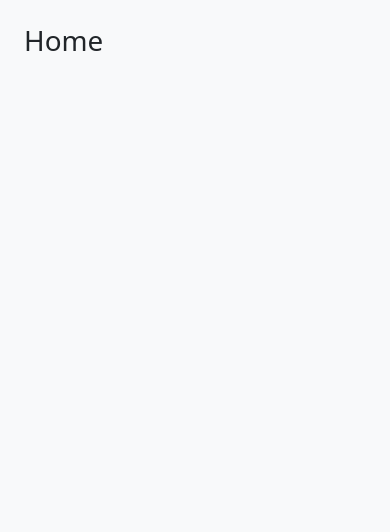
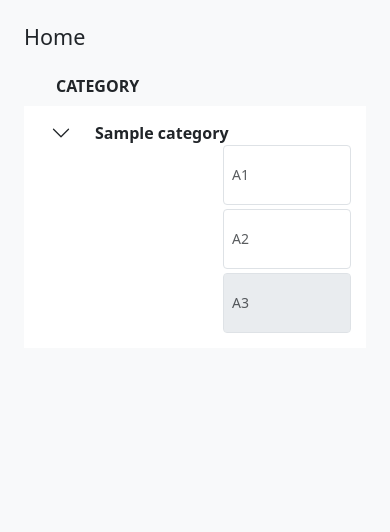
Before and after one commit to dawidkrysa/budget-project, a Flask app: page / in a window 390 px wide. Before the commit the part shown is almost empty. Shown: the top 532 px of the page. Run offline with Flask 3, Linux system fonts and the light colour scheme; tables that the repository leaves empty hold one stand-in row (values such as "Sample post").

Commit message:
Create category view with accordion

```diff
--- /dev/null
+++ b/Python/static/css/home.css
@@ -0,0 +1,30 @@
+.accordion-button {
+    box-shadow: none !important;
+}
+
+/* Ensure even when expanded, it stays white */
+.accordion-button:not(.collapsed) {
+    background-color: white !important;
+    color: inherit !important;
+    box-shadow: none !important;
+}
+
+.accordion-flush .accordion-item {
+  border-bottom: 2px solid #dee2e6; /* default color, but thicker */
+}
+
+@media (max-width: 576px) {
+    .header-labels, .amounts {
+        flex-direction: column;
+        gap: 0.25rem !important;
+        align-items: stretch;
+    }
+    .header-labels span, .amounts input {
+        width: 8rem; /* consistent width for all inputs */
+        flex: 0 0 8rem;
+    }
+    #accordionFlushMain {
+      margin-bottom: 2rem;
+    }
+
+}
--- a/Python/templates/home.html
+++ b/Python/templates/home.html
@@ -1,21 +1,79 @@
 <!DOCTYPE html>
+{% extends "layout.html" %}
+{% block title %}Home{% endblock %}
+{% block content %}
 
 <!-- =========================
-    Extending Base Layout
+    Stylesheets
 ========================== -->
-{% extends "layout.html" %}
+<link href="{{ url_for('static', filename='css/home.css') }}" rel="stylesheet"/>
 
 <!-- =========================
-    Page Title Block
+    Page Title
 ========================== -->
-{% block title %}
-    Home
-{% endblock %}
+<h1 class="h4 mb-4">Home</h1>
 
 <!-- =========================
-    Main Content Block
+    Headers
 ========================== -->
-{% block content %}
-    <!-- Page Heading -->
-    <h1 class="text-2xl font-semibold mb-4">Home</h1>
+<div class="d-flex align-items-center mb-2 px-2" style="gap: 0.5rem;">
+  <!-- Empty space for collapse button -->
+  <div class="header-gap" style="width: 0; margin-right: 1rem;"></div>
+
+  <!-- CATEGORY label aligned with category names -->
+  <span  class="category-label" style="font-weight: bold; flex-grow: 1;">CATEGORY</span>
+
+  <!-- Labels aligned with inputs -->
+  <div class="d-none d-sm-flex gap-2">
+    <span style="width: 10rem;" class="fw-bold">ASSIGNED</span>
+    <span style="width: 10rem;" class="fw-bold">ACTIVITY</span>
+    <span style="width: 10rem;" class="fw-bold">AVAILABLE</span>
+  </div>
+</div>
+
+<!-- =========================
+    Categories list
+========================== -->
+<div class="accordion accordion-flush" id="accordionFlushMain">
+  {% for main_category, categories in main_categories.items() %}
+    <div class="accordion-item" style="padding: 0">
+      <div class="accordion-header d-flex align-items-center flex-wrap" id="flush-heading{{ loop.index }}" style="padding: 15px">
+        <button class="accordion-button collapsed me-3" type="button"
+                data-bs-toggle="collapse"
+                data-bs-target="#flush-collapse{{ loop.index }}"
+                aria-expanded="false"
+                aria-controls="flush-collapse{{ loop.index }}"
+                style="width: 40px; padding: 0 0.5rem;">
+        </button>
+        <span style="font-weight: bold;">{{ main_category or "No Main Category" }}</span>
+        <div class="amounts d-flex gap-2 ms-auto flex-wrap">
+          <input type="text" class="form-control form-control-sm" style="min-width: 60px; flex: 1 1 60px;" placeholder="A1">
+          <input type="text" class="form-control form-control-sm" style="min-width: 60px; flex: 1 1 60px;" placeholder="A2">
+          <input type="text" class="form-control form-control-sm" style="min-width: 60px; flex: 1 1 60px;" placeholder="A3" disabled>
+        </div>
+      </div>
+
+      <div id="flush-collapse{{ loop.index }}" class="accordion-collapse collapse"
+           aria-labelledby="flush-heading{{ loop.index }}">
+        <div class="accordion-body p-0">
+          <ul class="list-group list-group-flush">
+            {% for category in categories %}
+              <li class="list-group-item d-flex">
+                <span style="padding-left: 0;">{{ category }}</span>
+                <div class="amounts d-flex gap-2 ms-auto flex-wrap">
+                  <input type="text" class="form-control form-control-sm" style="min-width: 60px; flex: 1 1 60px;" placeholder="1">
+                  <input type="text" class="form-control form-control-sm" style="min-width: 60px; flex: 1 1 60px;" placeholder="2">
+                  <input type="text" class="form-control form-control-sm" style="min-width: 60px; flex: 1 1 60px;" placeholder="3" disabled>
+                </div>
+              </li>
+            {% endfor %}
+          </ul>
+        </div>
+      </div>
+    </div>
+  {% endfor %}
+</div>
+
+
+
 {% endblock %}
--- a/Python/web/views.py
+++ b/Python/web/views.py
@@ -1,13 +1,23 @@
 #!/usr/bin/env python3
 from flask import Blueprint, render_template
 from sys import path
-from models.models import Transaction
+from models.models import Transaction, Category, db
 from sqlalchemy import desc
 web = Blueprint('web', __name__)
 
 @web.route('/')
 def home():
-    return render_template('home.html', active_page='home')
+    categories_data = Category.query.filter(Category.main_category_id != None).all()
+
+    result = {}
+
+    for c in categories_data:
+        main_cat_name = c.main_category.name
+        if main_cat_name not in result:
+            result[main_cat_name] = []
+        result[main_cat_name].append(c.name)
+
+    return render_template('home.html', active_page='home', main_categories = result)
 
 @web.route('/transactions')
 def transactions():
```
